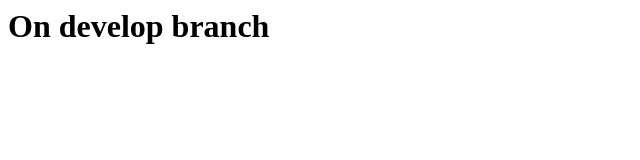
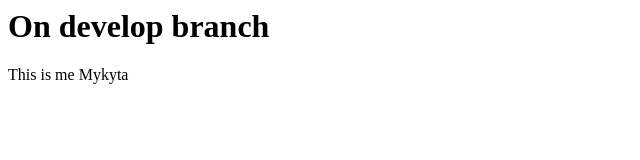
Before and after one commit to Mkkybulletproof/FRONT-END, a plain HTML site: page Lessons/lesson4/index.html in a window 1280 px wide. Shown: the whole page, without its empty margins (0-640 px from the left). Drawn offline with Linux system fonts and the light colour scheme.

Commit message:
Added paragraph

```diff
--- a/Lessons/lesson4/index.html
+++ b/Lessons/lesson4/index.html
@@ -4,5 +4,6 @@
     </head>
     <body>
         <h1>On develop branch</h1>
+        <p>This is me Mykyta</p>
     </body>
 </html>
```
